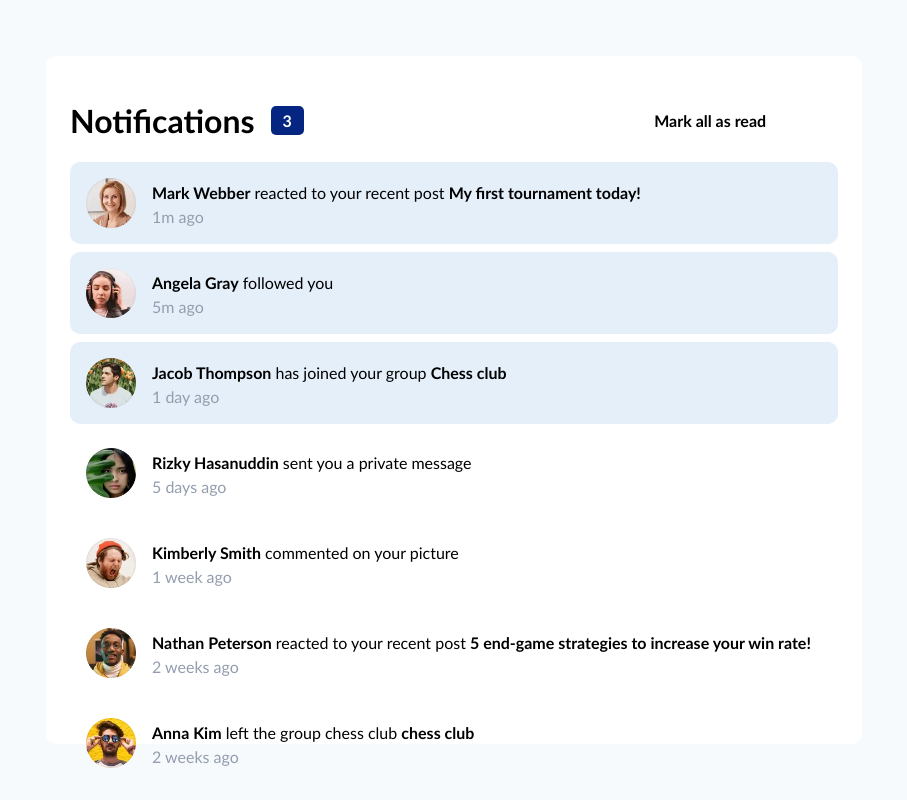
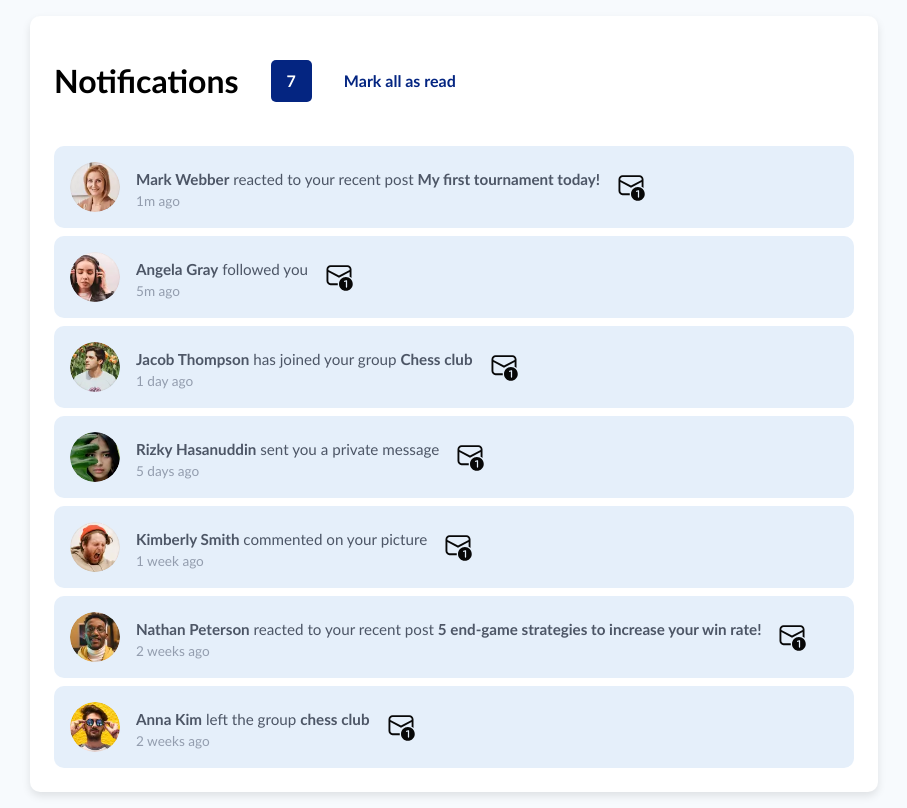
Before and after one commit to Maximum-Prosper/CodeBaze, a plain HTML site: page Notification page/index.html in a window 1280 px wide. Shown: the whole page, without its empty margins (186-1093 px from the left). Drawn offline with Linux system fonts and the light colour scheme.

Commit message:
updated code

```diff
--- a/Notification page/index.html
+++ b/Notification page/index.html
@@ -4,96 +4,135 @@
     <meta charset="UTF-8" />
     <meta name="viewport" content="width=device-width, initial-scale=1.0" />
     <title>Notifications</title>
-    <link rel="stylesheet" href="notifications.css">
+    <link rel="stylesheet" href="notifications.css" />
   </head>
   <body>
     <div id="container">
       <div id="main-card">
         <div id="first-row">
           <h1 id="heading">Notifications</h1>
-          <p id="total-notify">3</p>
-          <p id="getMark">Mark all as read</p>
+          <p id="notif-Num"></p> <!-- The total number of notifications -->
+          <p id="markAsRead" title="Mark all as read">Mark all as read</p>
         </div>
 
         <div class="second-row">
-        <div class="myNotifications unread">
-          <img src="images/avatar-angela-gray.webp" alt="" />
+          <!-- Notification 1 -->
+          <div class="notifications unread">
+            <img src="images/avatar-angela-gray.webp" class="individuals" alt="" />
             <span class="span">
-            <p class="notification">
+              <p class="messages">
                 <b>Mark Webber</b> reacted to your recent post
                 <b>My first tournament today!</b>
               </p>
               <p class="getDay">1m ago</p>
             </span>
+            <img title="Unread Message"
+                src="images/icons8_unread_messages_1.svg" class="unreadMsgIcon"
+                alt="Unread message"
+              />
+            <img src="images/icons8_received.svg" alt="" class="readMessageIcon hide">
           </div>
 
-        <div class="myNotifications unread">
-          <img src="images/avatar-anna-kim.webp" alt="" />
+          <!-- Notification 2 -->
+          <div class="notifications unread">
+            <img src="images/avatar-anna-kim.webp" class="individuals" alt="" />
             <span class="span">
-            <p class="notification">
-                <b>Angela Gray</b> followed you
-              </p>
+              <p class="messages"><b>Angela Gray</b> followed you</p>
               <p class="getDay">5m ago</p>
             </span>
+            <img title="Unread Message"
+                src="images/icons8_unread_messages_1.svg" class="unreadMsgIcon"
+                alt="Unread message"
+              />
+            <img src="images/icons8_received.svg" alt="" class="readMessageIcon hide">
           </div>
 
-        <div class="myNotifications unread">
-          <img src="images/avatar-jacob-thompson.webp" alt="" />
+          <!-- Notification 3 -->
+          <div class="notifications unread">
+            <img src="images/avatar-jacob-thompson.webp" class="individuals" alt="" />
             <span class="span">
-            <p class="notification">
+              <p class="messages">
                 <b>Jacob Thompson</b> has joined your group
                 <b>Chess club</b>
               </p>
               <p class="getDay">1 day ago</p>
             </span>
-
+            <img title="Unread Message"
+                src="images/icons8_unread_messages_1.svg" class="unreadMsgIcon"
+                alt="Unread message"
+              />
+            <img src="images/icons8_received.svg" alt="" class="readMessageIcon hide">
           </div>
 
-        <div class="myNotifications">
-          <img src="images/avatar-kimberly-smith.webp" alt="" />
+          <!-- Notification 4 -->
+          <div class="notifications unread">
+            <img src="images/avatar-kimberly-smith.webp" class="individuals" alt="" />
             <span class="span">
-            <p class="notification">
+              <p class="messages">
                 <b>Rizky Hasanuddin</b> sent you a private message
               </p>
               <p class="getDay">5 days ago</p>
-              <!-- <span class="message">Hello, thanks for setting up the Chess Club. I've been a member for a few weeks now and I'm already having lots of fun and improving my game.</span> -->
             </span>
+            <img title="Unread Message"
+                src="images/icons8_unread_messages_1.svg" class="unreadMsgIcon"
+                alt="Unread message"
+              />
+            <img src="images/icons8_received.svg" alt="" class="readMessageIcon hide">
           </div>
 
-        <div class="myNotifications">
-          <img src="images/avatar-mark-webber.webp" alt="" />
+          <!-- Notification 5 -->
+          <div class="notifications unread">
+            <img src="images/avatar-mark-webber.webp" class="individuals" alt="" />
             <span class="span">
-            <p class="notification">
+              <p class="messages">
                 <b>Kimberly Smith</b> commented on your picture
               </p>
               <p class="getDay">1 week ago</p>
             </span>
+            <img title="Unread Message"
+                src="images/icons8_unread_messages_1.svg" class="unreadMsgIcon"
+                alt="Unread message"
+              />
+            <img src="images/icons8_received.svg" alt="" class="readMessageIcon hide">
           </div>
 
-        <div class="myNotifications">
-          <img src="images/avatar-nathan-peterson.webp" alt="" />
+          <!-- Notification 6 -->
+          <div class="notifications unread">
+            <img src="images/avatar-nathan-peterson.webp" class="individuals" alt="" />
             <span class="span">
-            <p class="notification">
+              <p class="messages">
                 <b>Nathan Peterson</b> reacted to your recent post
-                <b> 5 end-game strategies to increase your win rate!</b>
+                <b>5 end-game strategies to increase your win rate!</b>
               </p>
               <p class="getDay">2 weeks ago</p>
             </span>
+            <img title="Unread Message"
+                src="images/icons8_unread_messages_1.svg" class="unreadMsgIcon"
+                alt="Unread message"
+              />
+            <img src="images/icons8_received.svg" alt="" class="readMessageIcon hide">
           </div>
 
-        <div class="myNotifications">
-            <img src="images/avatar-rizky-hasanuddin.webp" alt="" />
+          <!-- Notification 7 -->
+          <div class="notifications unread">
+            <img src="images/avatar-rizky-hasanuddin.webp" class="individuals" alt="" />
             <span class="span">
-                <p class="notification">
-                    <b>Anna Kim</b> left the group chess club
-                    <b> chess club</b>
+              <p class="messages">
+                <b>Anna Kim</b> left the group
+                <b>chess club</b>
               </p>
               <p class="getDay">2 weeks ago</p>
             </span>
+            <img title="Unread Message"
+                src="images/icons8_unread_messages_1.svg" class="unreadMsgIcon"
+                alt="Unread message"
+              />
+            <img src="images/icons8_received.svg" alt="" class="readMessageIcon hide">
           </div>
 
         </div>
       </div>
     </div>
+    <script src="notifications.js"></script>
   </body>
 </html>
--- a/Notification page/notifications.css
+++ b/Notification page/notifications.css
@@ -1,74 +1,132 @@
+/* Global Styles */
 body {
     padding: 0;
     margin: 0;
     box-sizing: border-box;
     font-family: "Gill Sans", "Gill Sans MT", Calibri, "Trebuchet MS", sans-serif;
+    background-color: hsl(210, 60%, 98%);
   }
 
+  /* Container Styles */
   #container {
     width: 100%;
-  background-color: hsl(210, 60%, 98%);
     margin: auto;
-  height: 100vh;
+    min-height: 100vh;
     display: flex;
+    justify-content: center;
+    align-items: center;
+    overflow-y: auto;
   }
 
+  /* Main Card */
   #main-card {
     background-color: white;
-  width: 60%;
-  margin: auto;
+    width: 100%;
+    max-width: 800px;
+    margin: 1rem auto;
     padding: 1.5rem;
-  height: 80%;
     border-radius: 10px;
+    box-shadow: 0 4px 8px rgba(0, 0, 0, 0.1);
   }
 
+  /* First Row - Header */
   #first-row {
-    display: grid;
-    grid-template-columns: 1fr 2fr 1fr;
+    display: flex;
     align-items: center;
-    grid-gap: 1rem;
+    gap: 2rem;
+    margin-bottom: 1.5rem;
   }
 
-#total-notify {
+  #notif-Num {
     font-weight: 700;
     background-color: hsl(224, 94%, 26%);
     color: white;
-    width: max-content;
-    padding: 5px 12px;
+    padding: 0.7rem 1rem;
     border-radius: 5px;
+    font-size: 1rem;
+    transition: background-color 0.3s ease;
   }
 
-#getMark {
+  #markAsRead {
     font-weight: 700;
+    font-size: 1rem;
+    color: hsl(224, 94%, 26%);
+    cursor: pointer;
+    transition: color 0.3s ease;
   }
 
+  #markAsRead:hover {
+    color: hsl(224, 98%, 16%);
+  }
+
+  /* Notifications Container */
   .second-row {
     display: flex;
     flex-direction: column;
     gap: 0.5rem;
   }
 
-.unread {
-    background-color:  hsl(211, 68%, 94%);
+  /* Notification Styles */
+  .notifications {
+    display: flex;
+    align-items: center;
+    gap: 1rem;
+    padding: 1rem;
     border-radius: 10px;
+    background-color: hsl(211, 68%, 94%);
+    transition: background-color 0.3s ease, transform 0.2s ease;
+    cursor: pointer;
   }
 
-.myNotifications {
-    display: flex;
-    gap: 1rem;
-    padding: 1rem;
+  .notifications:hover {
+    transform: scale(1.01);
   }
 
-img {
+  /* Unread Notification Style */
+  .unread {
+    background-color: hsl(211, 68%, 94%); /* Default unread color */
+  }
+
+  /* Read Notification Style */
+  .read {
+    background-color: hsl(255, 100%, 100%); /* Read notification color */
+  }
+
+  /* Icons */
+  .unreadMsgIcon, .readMessageIcon {
+    width: 30px;
+    height: 30px;
+    cursor: pointer;
+    transition: transform 0.2s ease;
+  }
+
+  .readMessageIcon {
+    display: none; /* Hidden by default */
+  }
+
+  /* Profile Images */
+  .individuals {
     width: 50px;
     height: 50px;
+    border-radius: 50%;
+    object-fit: cover;
   }
 
-.notification {
+  /* Notification Text */
+  .messages {
     margin: 5px 0;
+    font-size: 0.95rem;
+    color: hsl(219, 14%, 35%);
+    font-weight: 500;
   }
 
   .getDay {
     margin: 0;
+    font-size: 0.85rem;
     color: hsl(219, 14%, 63%);
   }
+
+  /* Hover Effects on Icons */
+  .unreadMsgIcon:hover, .readMessageIcon:hover {
+    transform: scale(1.1);
+  }
--- a/Notification page/notifications.js
+++ b/Notification page/notifications.js
@@ -0,0 +1,77 @@
+// DOM Elements
+const notifNum = document.getElementById("notif-Num");
+const markAsRead = document.getElementById("markAsRead");
+const notifications = document.querySelectorAll(".notifications");
+const unreadMsgIcons = document.querySelectorAll(".unreadMsgIcon");
+const readMsgIcons = document.querySelectorAll(".readMessageIcon");
+
+// Initial Count of Unread Notifications
+let unreadCount = notifications.length;
+
+// Function to Update Notification Count
+function updateNotifCount() {
+  notifNum.textContent = unreadCount > 0 ? unreadCount : 0; // Display number or empty if 0
+}
+
+// Function to Mark a Notification as Read
+function markAsReadHandler(notification, unreadIcon, readIcon) {
+  if (notification.classList.contains("unread")) {
+    // Update styles and icons
+    notification.classList.remove("unread");
+    notification.classList.add("read");
+    unreadIcon.style.display = "none";  // Hide unread icon
+    readIcon.style.display = "block";   // Show read icon
+    readIcon.title = "Mark as unread"
+
+    // Decrease unread count and update
+    unreadCount--;
+    updateNotifCount();
+  }
+}
+
+// Function to Mark a Notification as Unread
+function markAsUnreadHandler(notification, unreadIcon, readIcon) {
+  if (notification.classList.contains("read")) {
+    // Update styles and icons
+    notification.classList.remove("read");
+    notification.classList.add("unread");
+    readIcon.style.display = "none";   // Hide read icon
+    unreadIcon.style.display = "block"; // Show unread icon
+
+    // Increase unread count and update
+    unreadCount++;
+    updateNotifCount();
+  }
+}
+
+// Event Listeners for Individual Notifications
+notifications.forEach((notification, index) => {
+  const unreadIcon = unreadMsgIcons[index];
+  const readIcon = readMsgIcons[index];
+
+  // Mark as Read on Unread Icon Click
+  unreadIcon.addEventListener("click", () => {
+    markAsReadHandler(notification, unreadIcon, readIcon);
+  });
+
+  // Mark as Unread on Read Icon Click
+  readIcon.addEventListener("click", () => {
+    markAsUnreadHandler(notification, unreadIcon, readIcon);
+  });
+});
+
+// Mark All Notifications as Read
+markAsRead.addEventListener("click", () => {
+  notifications.forEach((notification, index) => {
+    const unreadIcon = unreadMsgIcons[index];
+    const readIcon = readMsgIcons[index];
+
+    // Mark as Read if it is unread
+    if (notification.classList.contains("unread")) {
+      markAsReadHandler(notification, unreadIcon, readIcon);
+    }
+  });
+});
+
+// Initialize Notification Count
+updateNotifCount();
```
Also changed, not shown: Notification page/images/icons8_received.svg (added), Notification page/images/icons8_unread_messages_1.svg (added), Tip calculator/index.html (added), Tip calculator/index.js (added), Tip calculator/style.css (added). Lines whose indentation alone changed are shown as unchanged.
